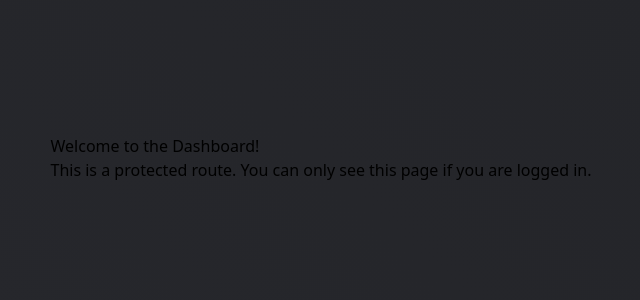
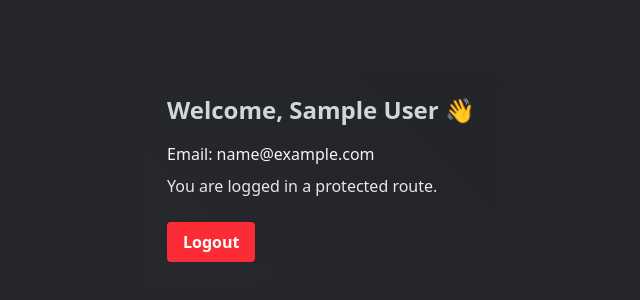
Before and after one commit to josevitor555/register-jwt, a React (Vite) app in the folder react-auth/: page /welcome in a window 1280 px wide. Shown: the part 242-542 px from the top of the page, without its empty margins (319-959 px from the left). Built offline with nearby package versions, Linux system fonts and the light colour scheme; sample sign-in values are in the browser's storage.

Commit message:
UI done for user information

```diff
--- a/react-auth/src/App.css
+++ b/react-auth/src/App.css
@@ -161,6 +161,10 @@
   font-size: 1.2rem;
 }
 
+.user-information {
+  background: linear-gradient(45deg, #27282D, #232428);
+}
+
 
 body {
   background: linear-gradient(45deg, #27282D, #232428);
--- a/react-auth/src/components/Login.jsx
+++ b/react-auth/src/components/Login.jsx
@@ -23,6 +23,7 @@ const Login = () => {
 
             // Save the token to local storage
             localStorage.setItem('token', response.data.token); // Store the token in local storage
+            localStorage.setItem("user", JSON.stringify(response.data.user));
 
             // Redirect to the home page after successful login
             navigate("/welcome"); // Redirect to the home page
--- a/react-auth/src/components/Register.jsx
+++ b/react-auth/src/components/Register.jsx
@@ -24,6 +24,7 @@ const Register = () => {
 
             // Save the token to local storage
             localStorage.setItem('token', response.data.token); // Store the token in local storage
+            localStorage.setItem('user', JSON.stringify(response.data.user)); // Store the user in local storage
 
             // Navigate to the home page after successful registration
             navigate("/welcome"); // Redirect to the home page
--- a/react-auth/src/components/Welcome.jsx
+++ b/react-auth/src/components/Welcome.jsx
@@ -1,26 +1,49 @@
-import { useEffect } from "react";
+import { useEffect, useState } from "react";
 import { useNavigate } from "react-router-dom"
 
 const Welcome = () => {
 
+    // Hooks
     const navigate = useNavigate();
+    const [user, setUser] = useState({ name: "", email: "" });
 
     useEffect(() => {
         const token = localStorage.getItem("token");
-        if (!token) {
+        const userData = localStorage.getItem("user");
+
+        if (!token || !userData) {
             navigate("/login"); // Redirect to the login page if no token is found
         } else {
-            // Optionally, you can verify the token here
-            console.log("Token found:", token);
+            try {
+                setUser(JSON.parse(userData)); // Parse to JavaScript Object
+            } catch (error) {
+                console.error("Error to load date from user.");
+                navigate("/login");
+            }
         }
     }, [navigate]);
 
+    // Logout
+    const handleLogout = () => {
+        localStorage.removeItem("token");
+        localStorage.removeItem("user");
+
+        alert("You are logout!");
+        navigate("/login");
+    }
+
     return (
-        <div>
-            <h2> Welcome to the Dashboard! </h2>
-            <p> This is a protected route. You can only see this page if you are logged in.  </p>
+        <div className="user-information max-w-md mx-auto mt-10 p-6 rounded-lg">
+            <h2 className="text-2xl text-gray-300 font-bold mb-4"> Welcome, {user.name} 👋</h2>
+            <p className="text-gray-100 mb-2"> Email: <span className="font-medium"> {user.email} </span> </p>
+            <p className="text-gray-200 mb-6"> You are logged in a protected route. </p>
+
+            {/* Button to logout account */}
+            <button className="bg-red-500 hover:bg-red-600 text-white font-semibold py-2 px-4 rounded" onClick={handleLogout}>
+                Logout
+            </button>
         </div>
-    )
+    );
 }
 
-export default Welcome
+export default Welcome;
```
Also changed, not shown: 2 other files (tests, documents, lock files or other folders).
